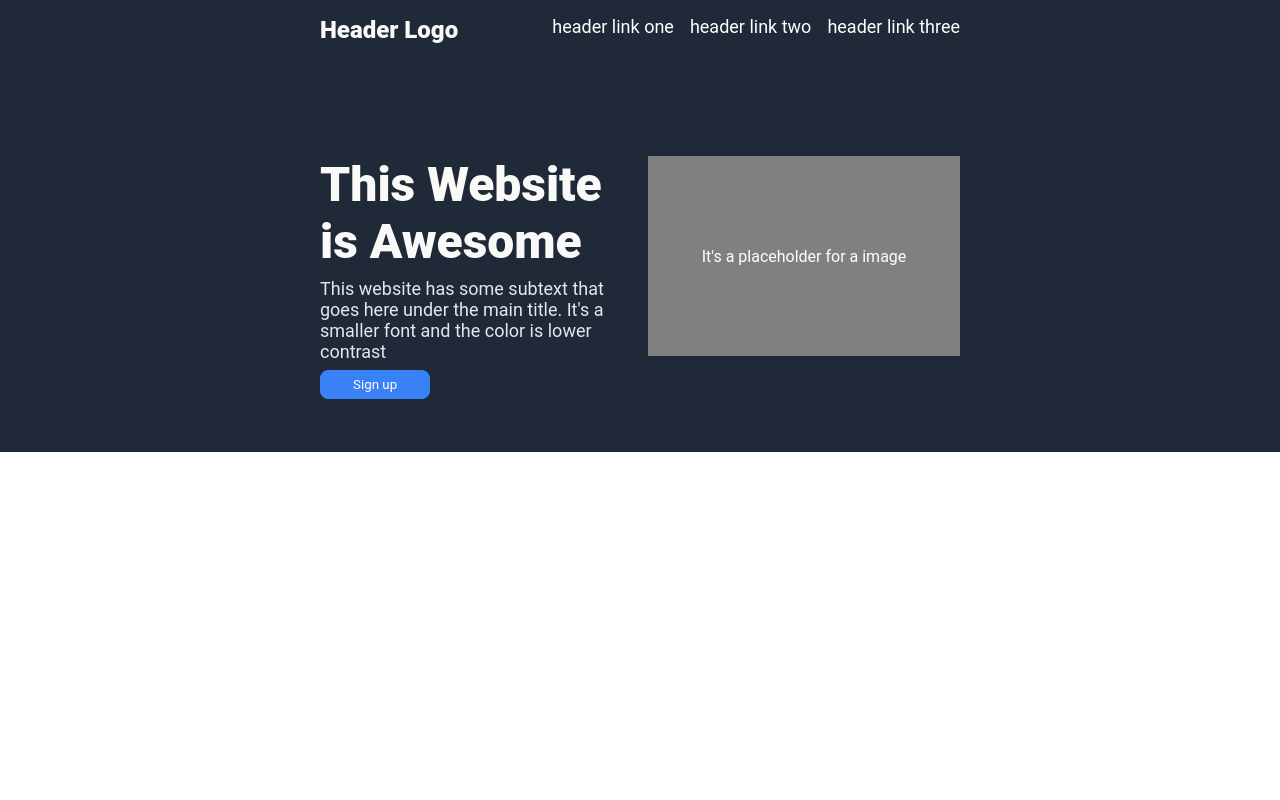
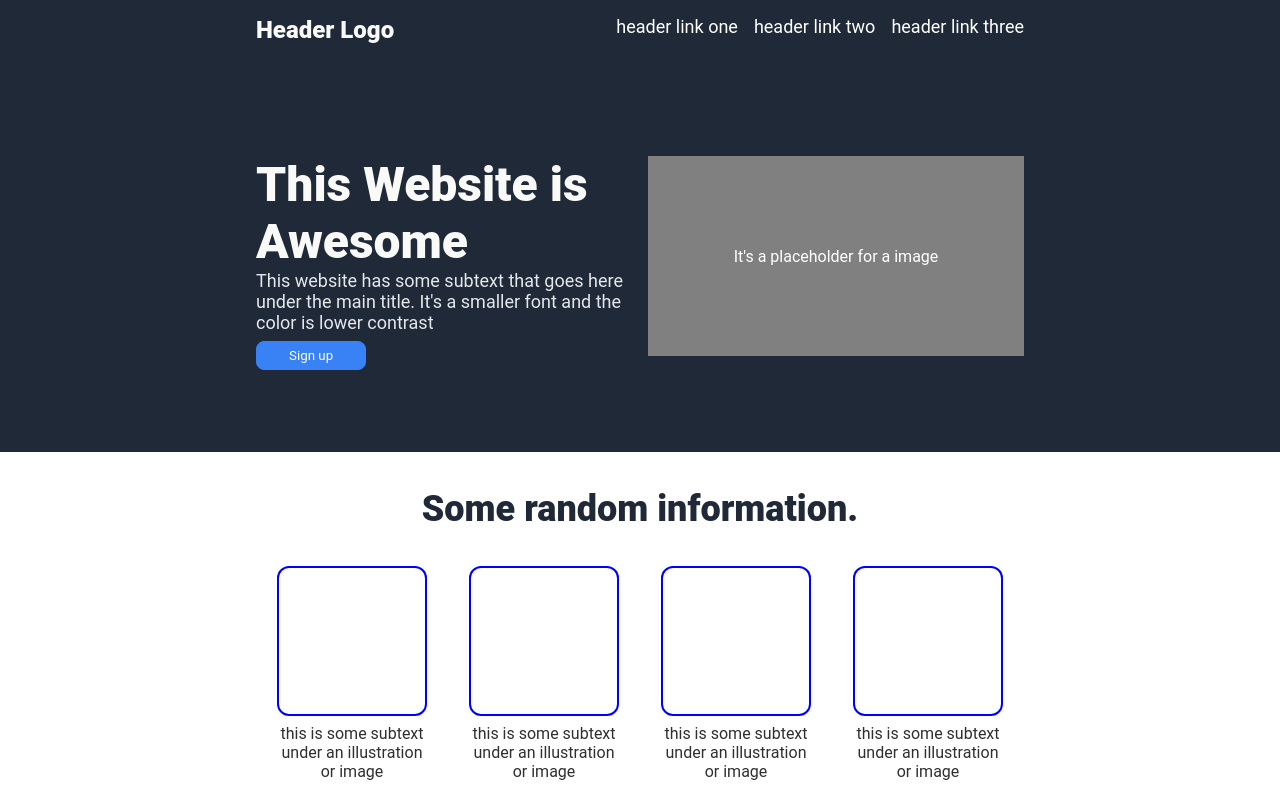
Before and after one commit to Caio-T4vares/odin-landing-page, a plain HTML site: page index.html in a window 1280 px wide. Drawn offline with Linux system fonts and the light colour scheme.

Commit message:
Add info section

```diff
--- a/index.html
+++ b/index.html
@@ -18,7 +18,7 @@
     <main>
       <div class="hero-section dark-bg alignment">
         <div class="hero-info">
-          <p class="main-text">This Website is Awesome</p>
+          <h1 class="main-text">This Website is Awesome</h1>
           <p class="secundary-text">
             This website has some subtext that goes here under the main title.
             It's a smaller font and the color is lower contrast
@@ -27,6 +27,28 @@
         </div>
         <div class="img">It's a placeholder for a image</div>
       </div>
+
+      <div class="info-section alignment">
+        <h2>Some random information.</h2>
+        <div class="card-section">
+          <div class="card-container">
+            <div class="card"></div>
+            <p>this is some subtext under an illustration or image</p>
+          </div>
+          <div class="card-container">
+            <div class="card"></div>
+            <p>this is some subtext under an illustration or image</p>
+          </div>
+          <div class="card-container">
+            <div class="card"></div>
+            <p>this is some subtext under an illustration or image</p>
+          </div>
+          <div class="card-container">
+            <div class="card"></div>
+            <p>this is some subtext under an illustration or image</p>
+          </div>
+        </div>
+      </div>
     </main>
   </body>
 </html>
--- a/style.css
+++ b/style.css
@@ -14,7 +14,7 @@ body {
 }
 
 .alignment {
-  padding: 16px 25%;
+  padding: 16px 20%;
 }
 
 ul {
@@ -93,3 +93,43 @@ header {
   flex: 1;
   height: 200px;
 }
+
+.info-section {
+  padding-top: 36px;
+  margin: 0 auto;
+}
+
+.info-section h2 {
+  text-align: center;
+  margin-bottom: 36px;
+
+  font-size: 36px;
+  color: #1f2937;
+  font-weight: 900;
+}
+
+.card-section {
+  display: flex;
+  justify-content: center;
+  gap: 42px;
+}
+
+.card-container {
+  display: flex;
+  flex-direction: column;
+  align-items: center;
+  gap: 8px;
+}
+
+.card-container p {
+  width: 150px;
+  text-align: center;
+  color: rgb(48, 47, 47);
+}
+
+.card {
+  border: 2px solid blue;
+  border-radius: 12px;
+  height: 150px;
+  width: 150px;
+}
```
